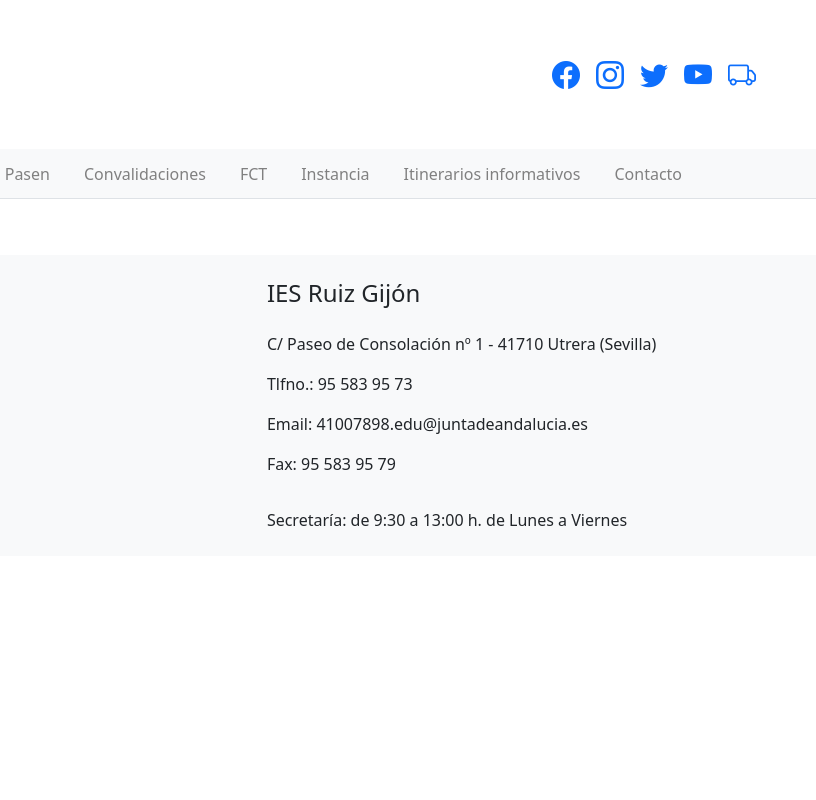
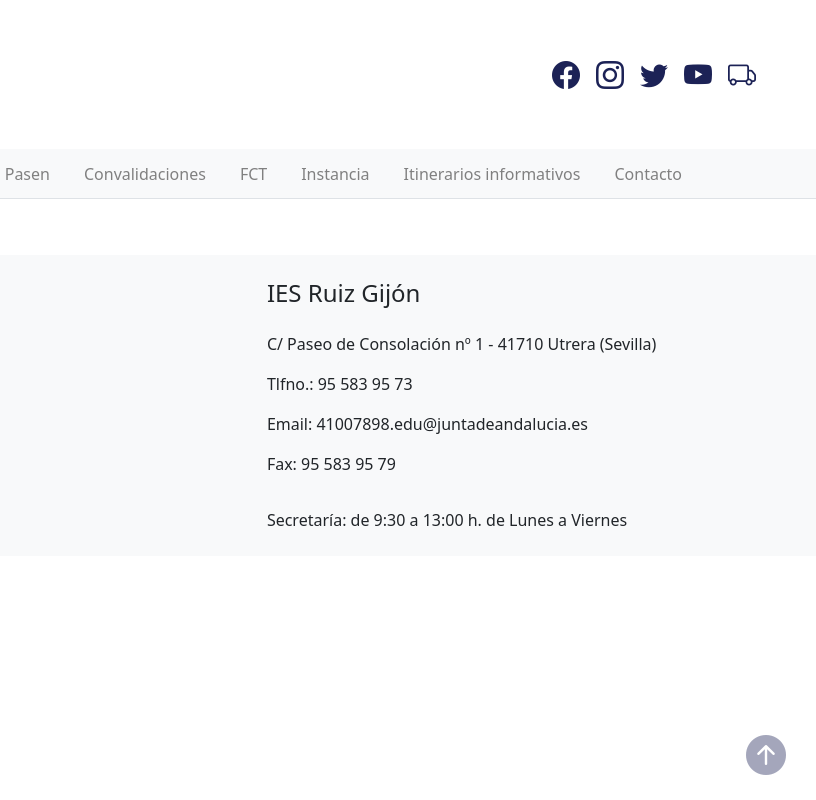
Before and after one commit to josansa/ProyectoBootstrap, a plain HTML site: page index.html in a window 1280 px wide. Shown: the full height of the page, 464-1280 px from the left. Drawn offline with nearby package versions, Linux system fonts and the light colour scheme.

Commit message:
Favicon y colores

```diff
--- a/css/styles.css
+++ b/css/styles.css
@@ -5,10 +5,42 @@
     transition: 0.6s;
 }
 .nav-link:hover {
-    color: #0d6efd !important;
+    color: #1C2256 !important;
     border-radius: 5px;
     background-color: rgb(230, 230, 230) !important;
 }
+
+.social a {
+    opacity: 1;
+    transition: 0.3s ease-in;
+}
+.social a:hover {
+    opacity: 0.7;
+}
+
 .container{
     max-width: 1200px !important;
 }
+
+i {
+    color: #1C2256;
+}
+
+.boton-subir {
+    display: block;
+    width: 60px;
+    height: 60px;
+    border-radius: 5px;
+    opacity: 0.4;
+    position: fixed;
+    bottom: 15px;
+    right: 20px;
+    transition: 0.5s;
+
+    display: flex;
+    justify-content: center;
+    align-items: center;
+}
+.boton-subir:hover {
+    opacity: 0.7;
+}
--- a/index.html
+++ b/index.html
@@ -5,21 +5,23 @@
   <meta charset="UTF-8">
   <meta http-equiv="X-UA-Compatible" content="IE=edge">
   <meta name="viewport" content="width=device-width, initial-scale=1.0">
+  <!--Favicon-->
+  <link rel="icon" href="img/favicon.ico">
   <!--CSS BootStrap-->
   <link rel="stylesheet" href="bootstrap-5.1.3-dist/css/bootstrap.min.css">
   <link rel="stylesheet" href="https://cdn.jsdelivr.net/npm/bootstrap-icons@1.3.0/font/bootstrap-icons.css">
   <!--Estilos propios-->
   <link rel="stylesheet" href="css/styles.css">
-  <title>Guía de estudiante - IES Ruiz Gijón</title>
+  <title>Guía del estudiante - Ciclos</title>
 </head>
 
 <body>
-  <header class="d-flex flex-column justify-content-center align-items-center py-1 container">
+  <header class="d-flex flex-column justify-content-center align-items-center py-1 container" id="inicio">
     <div class="d-flex flex-column flex-md-row gap-2 justify-content-between align-items-center w-100 p-2">
       <div>
         <a href="https://www.iesruizgijon.es/"><img src="img/logo.png" alt="logo" class="img-fluid"></a>
       </div>
-      <div class="d-flex gap-3 fs-3">
+      <div class="d-flex gap-3 fs-3 social">
         <a href="https://www.facebook.com/iesruizgijon/"> <i class="bi bi-facebook"></i> </a>
         <a href="https://www.instagram.com/iesruizgijon/"> <i class="bi bi-instagram"></i> </a>
         <a href="https://twitter.com/IES_RuizGijon"> <i class="bi bi-twitter"></i> </a>
@@ -100,7 +102,7 @@
     <div class="d-flex flex-column gap-3">
       <h3 class="text-center text-md-start">Ubicación</h3>
       <div class="d-flex justify-content-center">
-        <iframe src="https://www.google.com/maps/embed?pb=!1m18!1m12!1m3!1d3178.607362671935!2d-5.7772096846992!3d37.18580097987094!2m3!1f0!2f0!3f0!3m2!1i1024!2i768!4f13.1!3m3!1m2!1s0xd127fa80bd7d143%3A0x9fa974b82c133ef6!2sInstituto%20de%20Educaci%C3%B3n%20Secundaria%20Ruiz%20Gij%C3%B3n!5e0!3m2!1ses!2ses!4v1646129132587!5m2!1ses!2ses" allowfullscreen="" loading="lazy"></iframe>
+        <iframe src="https://www.google.com/maps/embed?pb=!1m18!1m12!1m3!1d3178.607362671935!2d-5.7772096846992!3d37.18580097987094!2m3!1f0!2f0!3f0!3m2!1i1024!2i768!4f13.1!3m3!1m2!1s0xd127fa80bd7d143%3A0x9fa974b82c133ef6!2sInstituto%20de%20Educaci%C3%B3n%20Secundaria%20Ruiz%20Gij%C3%B3n!5e0!3m2!1ses!2ses!4v1646129132587!5m2!1ses!2ses" allowfullscreen="" loading="lazy" class="w-100"></iframe>
       </div>
     </div>
     <div class="d-flex flex-column gap-3">
@@ -115,6 +117,9 @@
     </div>
   </footer>
 
+  <!--Boton subir-->
+  <a href="#inicio" class="boton-subir"> <i class="bi bi-arrow-up-circle-fill fs-1"></i> </a>
+
   <!--Scripts-->
   <script src="bootstrap-5.1.3-dist/js/bootstrap.min.js"></script>
 </body>
```
Also changed, not shown: img/favicon.ico (added).
